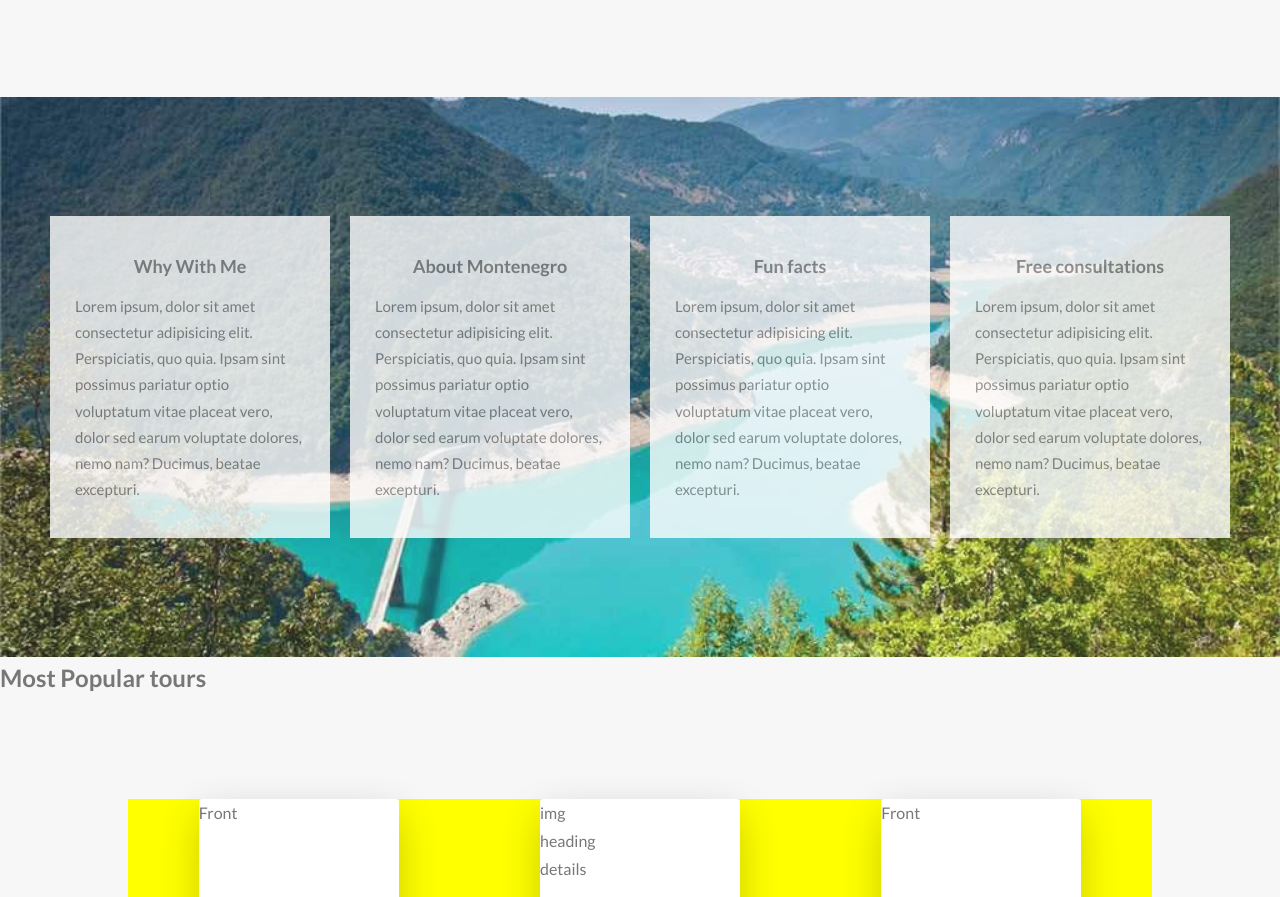
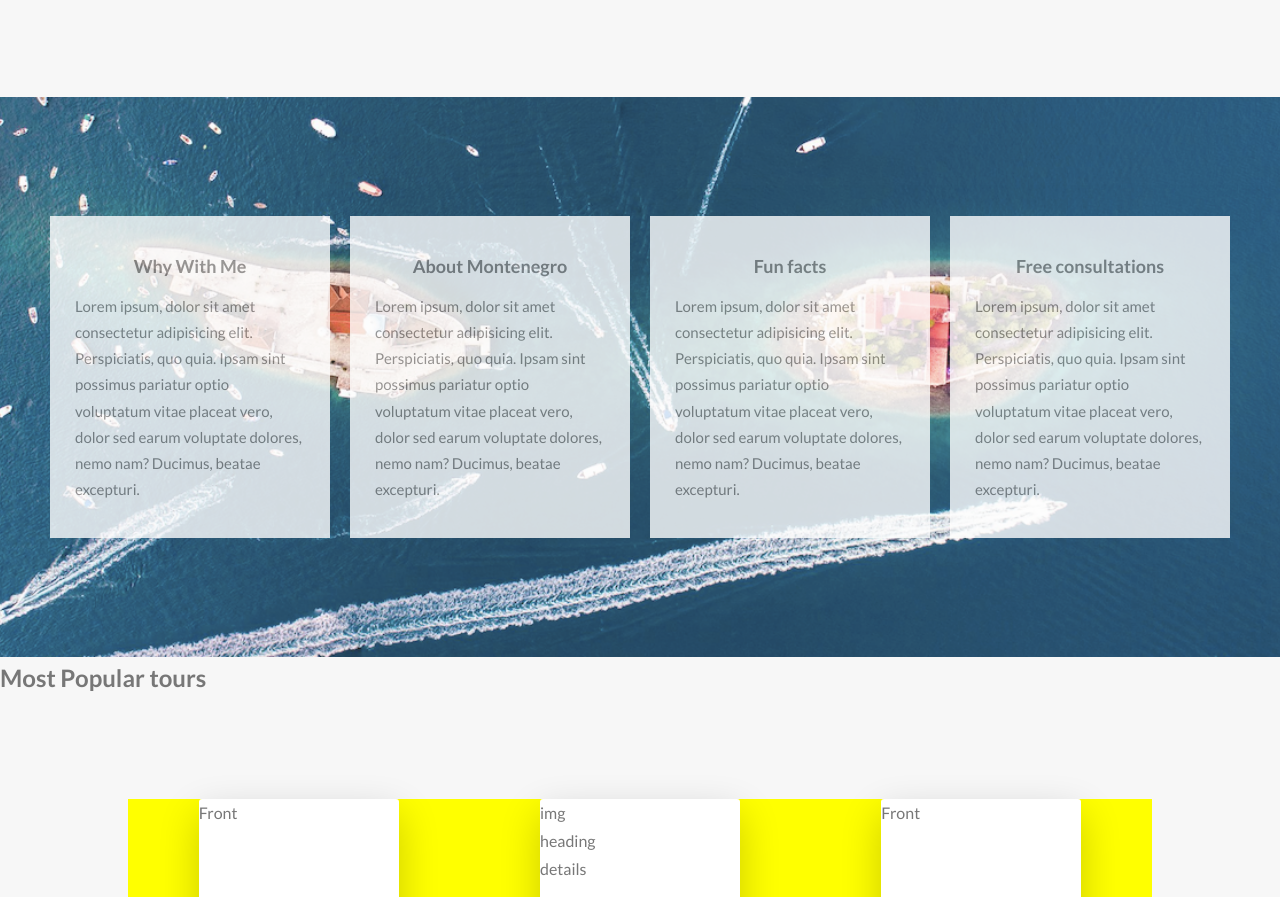
Before and after one commit to Srdjan-Margetic/Montenegro-with-me, a plain HTML site: page index.html in a window 1280 px wide. Shown: the part 1340-2237 px from the top of the page. Drawn offline with Linux system fonts and the light colour scheme; a web font is replaced by a local one.

Commit message:
Set the new image for the facts background

```diff
--- a/style.css
+++ b/style.css
@@ -257,7 +257,7 @@ main {
 
 /***** Section Facts *****/
 .facts {
-    background: url('img/montenegro-2.jpg') no-repeat center/cover;
+    background: url('img/montenegro.png') no-repeat center/cover;
     height: 70vh;
     object-fit: top;
     padding: 0 50px;
```
